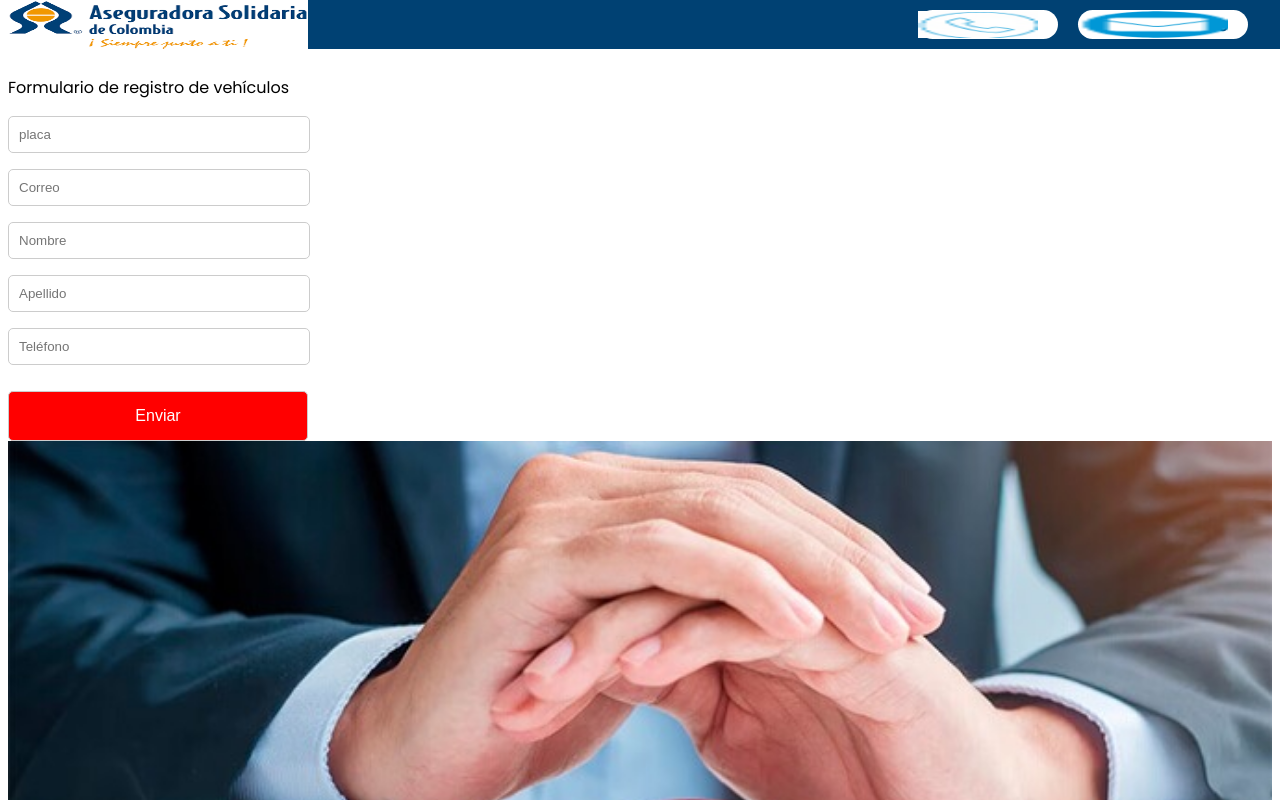
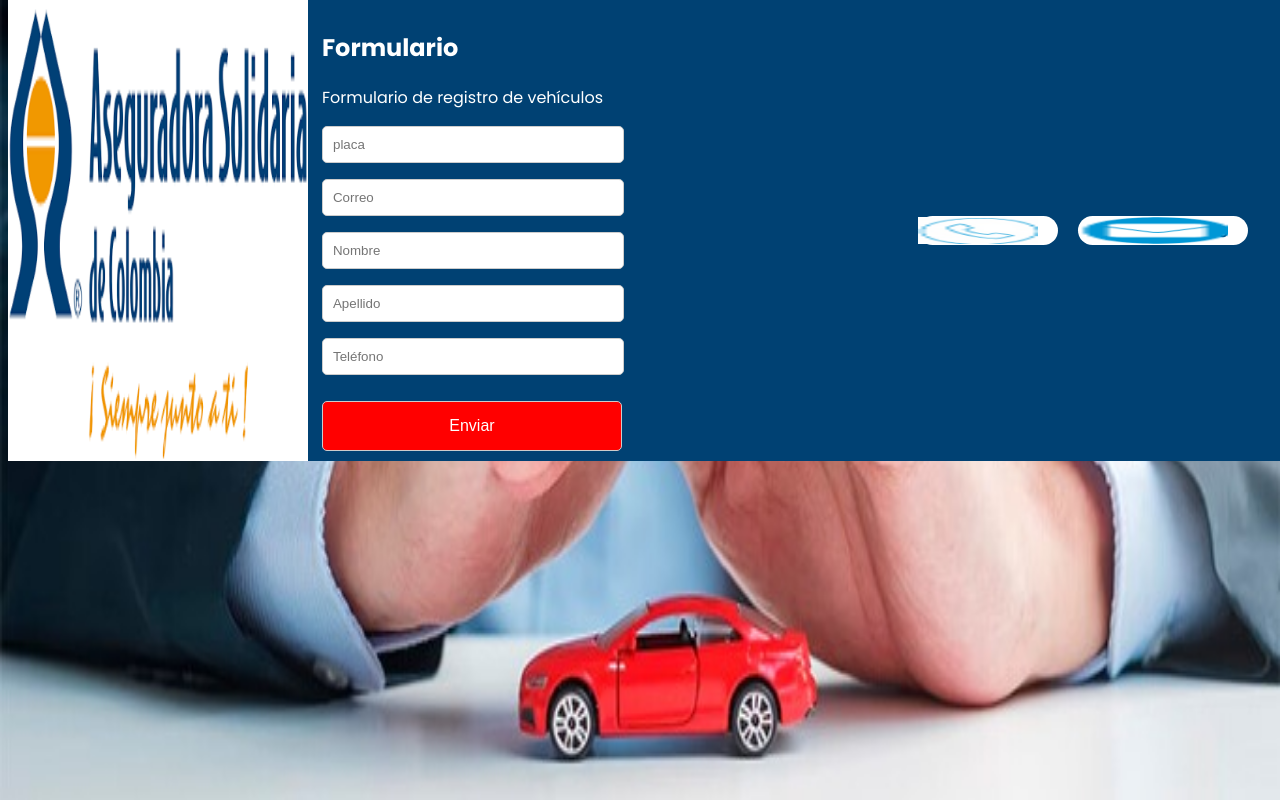
Before and after one commit to MrDesilvestri/AseguradoraSolidariaLPage, an Angular app: page / in a window 1280 px wide. Shown: the top 800 px of the page. Built offline with nearby package versions, Linux system fonts and the light colour scheme.

Commit message:
fix some bugs in the plate request

```diff
--- a/src/app/formulario/formulario.component.html
+++ b/src/app/formulario/formulario.component.html
@@ -4,24 +4,37 @@
 </div>
 <form [formGroup]="form" class="formulario" (ngSubmit)="onSubmit()">
   <div class="form-group">
-  <input type="text" formControlName="placa" placeholder="placa">
+    <input
+      type="text"
+      formControlName="placa"
+      placeholder="placa"
+      maxlength="6"
+    />
+    <div *ngIf="form.get('placa')?.hasError('placaInvalida')">
+      <p class="text-danger">
+        La placa es inválida. Debe tener el formato correcto (por ejemplo,
+        ABC123).
+      </p>
     </div>
-<hr>
+  </div>
+  <hr />
   <div class="form-group">
-  <input type="email" formControlName="email" placeholder="Correo">
+    <input type="email" formControlName="email" placeholder="Correo" />
   </div>
-<hr>
+  <hr />
   <div class="form-group">
-  <input type="text" formControlName="name" placeholder="Nombre">
+    <input type="text" formControlName="name" placeholder="Nombre" />
   </div>
-<hr>
+  <hr />
   <div class="form-group">
-  <input type="text" formControlName="last_name" placeholder="Apellido">
+    <input type="text" formControlName="last_name" placeholder="Apellido" />
   </div>
-<hr>
+  <hr />
   <div class="form-group">
-  <input type="text" formControlName="phone" placeholder="Teléfono">
+    <input type="text" formControlName="phone" placeholder="Teléfono" />
   </div>
-<hr>
-<button type="submit" [disabled]="form.invalid" class="btn btn-primary">Enviar</button>
+  <hr />
+  <button type="submit" [disabled]="form.invalid" class="btn btn-primary">
+    Enviar
+  </button>
 </form>
--- a/src/app/formulario/formulario.component.ts
+++ b/src/app/formulario/formulario.component.ts
@@ -1,25 +1,40 @@
-import { Component, OnInit } from '@angular/core';
-import {AbstractControl, FormBuilder, FormGroup, Validators} from '@angular/forms';
+import { Component, OnInit } from "@angular/core";
+import {
+  AbstractControl,
+  FormBuilder,
+  FormGroup,
+  Validators,
+} from "@angular/forms";
 @Component({
-  selector: 'app-formulario',
-  templateUrl: './formulario.component.html',
-  styleUrls: ['./formulario.component.css']
+  selector: "app-formulario",
+  templateUrl: "./formulario.component.html",
+  styleUrls: ["./formulario.component.css"],
 })
 export class FormularioComponent implements OnInit {
   form: FormGroup;
 
   constructor(private fb: FormBuilder) {
-    this.form = this.fb.group({
-    });
+    this.form = this.fb.group({});
   }
 
   ngOnInit(): void {
-      this.form = this.fb.group({
-        name: ['', Validators.required],
-        last_name: ['', Validators.required],
-        placa: ['', [Validators.required, Validators.minLength(6), Validators.maxLength(6)], this.validarPlacaFormatoAsync],
-        email: ['', [Validators.required, Validators.email]],
-        phone: ['', [Validators.required, Validators.minLength(10), Validators.maxLength(10)]],
+    this.form = this.fb.group({
+      name: ["", Validators.required],
+      last_name: ["", Validators.required],
+      placa: [
+        "",
+        [Validators.required, Validators.minLength(6), Validators.maxLength(6)],
+        this.validarPlacaFormatoAsync,
+      ],
+      email: ["", [Validators.required, Validators.email]],
+      phone: [
+        "",
+        [
+          Validators.required,
+          Validators.minLength(10),
+          Validators.maxLength(10),
+        ],
+      ],
     });
   }
   onSubmit() {
@@ -34,17 +49,16 @@ export class FormularioComponent implements OnInit {
       const placa = control.value;
       const placaRegex = /^[A-Z]{3}\d{3}$/;
 
-      if (!placaRegex.test(placa)) {
-        resolve({'placaInvalida': true});
+      if (!placaRegex.test(placa.toUpperCase())) {
+        resolve({ placaInvalida: true });
       } else {
         resolve(null);
       }
     });
   }
 
-
   markFormGroupTouched(formGroup: FormGroup) {
-    Object.values(formGroup.controls).forEach(control => {
+    Object.values(formGroup.controls).forEach((control) => {
       control.markAsTouched();
 
       if (control instanceof FormGroup) {
--- a/src/app/landing/landing.component.html
+++ b/src/app/landing/landing.component.html
@@ -1,51 +1,63 @@
 <html>
   <head>
-    <link  type="text/css" rel="stylesheet" href="https://cdnjs.cloudflare.com/ajax/libs/font-awesome/6.4.0/css/all.min.css">
+    <link
+      type="text/css"
+      rel="stylesheet"
+      href="https://cdnjs.cloudflare.com/ajax/libs/font-awesome/6.4.0/css/all.min.css"
+    />
     <title>LandingPage</title>
   </head>
-<body>
+  <body>
     <header>
       <div class="logo">
-        <img ngSrc="{{LogoImages}}" alt="logo" fill=""/>
+        <img ngSrc="{{ LogoImages }}" alt="logo" fill="" />
       </div>
 
+      <div class="form-container">
+        <app-formulario></app-formulario>
+      </div>
       <nav>
-        <ul class="menu" [ngClass]="{'active': isMenuActive}">
-          <li><a href="#"><span class="Icons"><img ngSrc="{{AsistenciaImage}}" alt="" fill=""></span>Asistencia</a></li>
-          <li><a href="#"><span class="Icons"><img ngSrc="{{CorreoImage}}" alt="" fill=""></span> Contactenos</a></li>
+        <ul class="menu" [ngClass]="{ active: isMenuActive }">
+          <li>
+            <a href="#"
+              ><span class="Icons"
+                ><img ngSrc="{{ AsistenciaImage }}" alt="" fill="" /></span
+              >Asistencia</a
+            >
+          </li>
+          <li>
+            <a href="#"
+              ><span class="Icons"
+                ><img ngSrc="{{ CorreoImage }}" alt="" fill=""
+              /></span>
+              Contactenos</a
+            >
+          </li>
         </ul>
         <i class="fa-solid fa-bars" id="toggle" (click)="toggleMenu()"></i>
       </nav>
-
     </header>
 
-    <div class="form-container">
-      <app-formulario></app-formulario>
-    </div>
+    <script>
+      const menu = document.querySelector(".menu");
+      const toggle = document.querySelector("#toggle");
 
-
-    <script>
-      const menu = document.querySelector('.menu');
-      const toggle = document.querySelector('#toggle');
-
-      toggle.onclick = function(){
-          console.log('clicked');
-          menu.classList.toggle('active');
+      toggle.onclick = function () {
+        console.log("clicked");
+        menu.classList.toggle("active");
       };
-
-  </script>
+    </script>
     <div class="background-image-container">
-      <img src="{{Back1Images}}" alt="Back1">
+      <img ngSrc="{{ Back1Images }}" alt="Back1" fill="" />
     </div>
 
     <div class="Back2">
-      <img src="{{Back2Images}}" alt="Back2">
+      <img src="{{ Back2Images }}" alt="Back2" />
     </div>
 
     <div class="video">
       <p>Video Comming Soon</p>
     </div>
-    <div id="notification">
-    </div>
+    <div id="notification"></div>
   </body>
 </html>
```
Also changed, not shown: 1 other file (tests, documents, lock files or other folders). Lines whose indentation alone changed are shown as unchanged.
